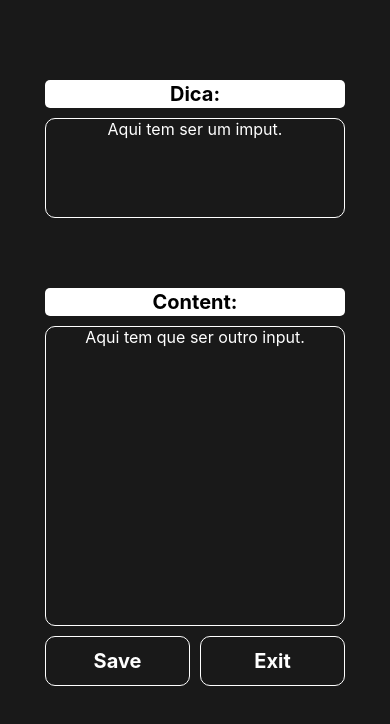
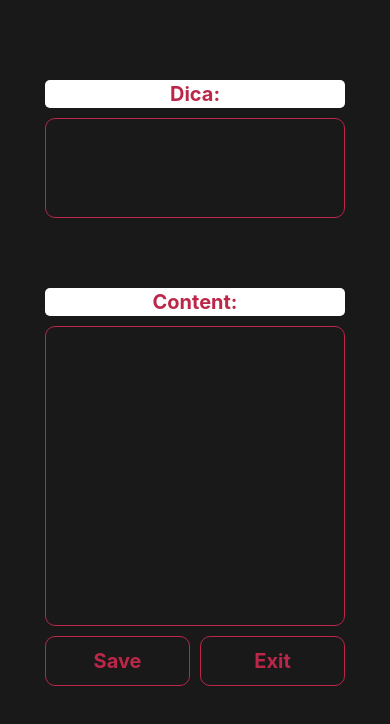
Before and after one commit to gomesht/appFlashcards, a React Native app: screen /AddCards in a window 390 px wide. Shown: the top 724 px of the page. Built offline with nearby package versions, Linux system fonts and the light colour scheme.

Commit message:
alterações de cor e criação dos inputs em add cards

```diff
--- a/src/Components/Common/DefaultButton/index.jsx
+++ b/src/Components/Common/DefaultButton/index.jsx
@@ -23,12 +23,12 @@ const styles = StyleSheet.create({
         alignItems: "center",
         justifyContent: "center",
         borderWidth: 1,
-        borderColor: "#FFFFFF",
+        borderColor: "#BB2649",
         borderRadius: 10,
         marginBottom: 10,
     },
     buttonText: {
-        color: "#FFFFFF",
+        color: "#BB2649",
         fontWeight: "bold",
         fontSize: 20,
     },
--- a/src/Pages/AddCards/index.jsx
+++ b/src/Pages/AddCards/index.jsx
@@ -1,16 +1,20 @@
+import { useNavigation } from "@react-navigation/native";
 import React from "react";
-import { View, Text, Image, ScrollView, StyleSheet } from "react-native";
+import { View, Text, Image, ScrollView, StyleSheet, TextInput } from "react-native";
 
 import DefaultButton from "../../Components/Common/DefaultButton";
 
 export default function AddCards() {
 
+    const navigation = useNavigation();
+
     const handleNavAppSave = () => {
-        console.log("Salvar");
+        alert("FlashCard salvo!");
+        navigation.navigate("Start");
     };
 
     const handleNavAppBack = () => {
-        console.log("Voltar");
+        navigation.navigate("Start");
     };
     return (
         <View style={styles.container}>
@@ -19,16 +23,23 @@ export default function AddCards() {
                     <Text style={styles.title}>
                         Dica:
                     </Text>
-                    <Text style={styles.dica}>
-                        Aqui tem ser um imput.
-                    </Text>
+                    <View>
+                        <TextInput style={styles.dica}
+                            multiline={true}
+                            numberOfLines={2}
+                        />
+                    </View>
 
                     <Text style={styles.title2}>
                         Content:
                     </Text>
-                    <Text style={styles.content}>
-                        Aqui tem que ser outro input.
-                    </Text>
+                    <View style={styles.content}>
+                        <TextInput
+                            style={styles.textArea}
+                            multiline={true}
+                            numberOfLines={6}
+                        />
+                    </View>
                     <View style={styles.botoes}>
                         <DefaultButton
                             style={styles.button}
@@ -65,7 +76,7 @@ const styles = StyleSheet.create({
     title: {
         fontSize: 20,
         fontWeight: "bold",
-        color: "#000",
+        color: "#BB2649",
         textAlign: "center",
         marginTop: 80,
         marginBottom: 10,
@@ -76,7 +87,7 @@ const styles = StyleSheet.create({
     title2: {
         fontSize: 20,
         fontWeight: "bold",
-        color: "#000",
+        color: "#BB2649",
         textAlign: "center",
         marginTop: 10,
         marginBottom: 10,
@@ -86,24 +97,24 @@ const styles = StyleSheet.create({
     },
 
     dica: {
-        color: "white",
+        color: "#BB2649",
         textAlign: "center",
         marginBottom: 60,
         fontSize: 16,
         borderWidth: 1,
-        borderColor: "#FFFFFF",
+        borderColor: "#BB2649",
         borderRadius: 10,
         height: 100,
         width: 300,
 
     },
     content: {
-        color: "white",
+        color: "#BB2649",
         textAlign: "center",
         marginBottom: 10,
         fontSize: 16,
         borderWidth: 1,
-        borderColor: "#FFFFFF",
+        borderColor: "#BB2649",
         borderRadius: 10,
         height: 300,
         width: 300,
@@ -124,5 +135,18 @@ const styles = StyleSheet.create({
         display: "flex",
         flexDirection: "row",
         justifyContent: "space-between",
-    }
+    },
+    textAreaContainer: {
+        marginBottom: 60,
+        fontSize: 16,
+        borderWidth: 1,
+        borderColor: "#BB2649",
+        borderRadius: 10,
+        height: 100,
+        width: 300,
+    },
+    textArea: {
+        height: 150,
+        justifyContent: "flex-start",
+    },
 });
--- a/src/Pages/PlayCards/index.jsx
+++ b/src/Pages/PlayCards/index.jsx
@@ -1,18 +1,22 @@
+import { useNavigation } from "@react-navigation/native";
 import React from "react";
 import { View, Text, Image, ScrollView, StyleSheet } from "react-native";
 
 import DefaultButton from "../../Components/Common/DefaultButton";
 
 export default function PlayCards() {
+    const navigation = useNavigation();
 
     const handleNavAppSee = () => {
+        // criar função para mostrar a explicação apenas após o click
         console.log("Ver explicação");
     };
     const handleNavAppNext = () => {
+        //criar função para renderizar conteúdo do proximo card
         console.log("Proximo card");
     };
     const handleNavAppBack = () => {
-        console.log("Voltar");
+        navigation.navigate("Start");
     };
     return (
         <View style={styles.container}>
@@ -74,7 +78,7 @@ const styles = StyleSheet.create({
     title: {
         fontSize: 20,
         fontWeight: "bold",
-        color: "#000",
+        color: "#BB2649",
         textAlign: "center",
         marginTop: 80,
         marginBottom: 10,
@@ -85,7 +89,7 @@ const styles = StyleSheet.create({
     title2: {
         fontSize: 20,
         fontWeight: "bold",
-        color: "#000",
+        color: "#BB2649",
         textAlign: "center",
         marginTop: 10,
         marginBottom: 10,
@@ -95,24 +99,24 @@ const styles = StyleSheet.create({
     },
 
     dica: {
-        color: "white",
+        color: "#BB2649",
         textAlign: "center",
         marginBottom: 10,
         fontSize: 16,
         borderWidth: 1,
-        borderColor: "#FFFFFF",
+        borderColor: "#BB2649",
         borderRadius: 10,
         height: 100,
         width: 300,
 
     },
     content: {
-        color: "white",
+        color: "#BB2649",
         textAlign: "center",
         marginBottom: 10,
         fontSize: 16,
         borderWidth: 1,
-        borderColor: "#FFFFFF",
+        borderColor: "#BB2649",
         borderRadius: 10,
         height: 300,
         width: 300,
--- a/src/Pages/SeeCards/index.jsx
+++ b/src/Pages/SeeCards/index.jsx
@@ -1,18 +1,22 @@
+import { useNavigation } from "@react-navigation/native";
 import React from "react";
-import { View, Text, Image, ScrollView, StyleSheet } from "react-native";
+import { View, Text, Image, ScrollView, StyleSheet, Alert } from "react-native";
 
 import DefaultButton from "../../Components/Common/DefaultButton";
 
 export default function SeeCards() {
+    const navigation = useNavigation();
 
     const handleNavAppEdit = () => {
-        console.log("editar Card");
+        navigation.navigate("AddCards");
     };
     const handleNavAppExclude = () => {
-        console.log("excluir Card");
+        // fazer função para excluir Card
+        alert("FlashCard excluído!")
+        navigation.navigate("Start");
     };
     const handleNavAppBack = () => {
-        console.log("Voltar");
+        navigation.navigate("Start");
     };
     return (
         <View style={styles.container}>
@@ -79,7 +83,7 @@ const styles = StyleSheet.create({
     title: {
         fontSize: 20,
         fontWeight: "bold",
-        color: "#000",
+        color: "#BB2649",
         textAlign: "center",
         marginTop: 80,
         marginBottom: 10,
@@ -90,12 +94,12 @@ const styles = StyleSheet.create({
 
 
     dica: {
-        color: "white",
+        color: "#BB2649",
         textAlign: "center",
         marginBottom: 10,
         fontSize: 16,
         borderWidth: 1,
-        borderColor: "#FFFFFF",
+        borderColor: "#BB2649",
         borderRadius: 10,
         height: 110,
         width: 240,
--- a/src/Pages/Start/index.jsx
+++ b/src/Pages/Start/index.jsx
@@ -1,3 +1,4 @@
+import { useNavigation } from "@react-navigation/native";
 import React from "react";
 import { View, Text, Image, ScrollView, StyleSheet } from "react-native";
 
@@ -5,14 +6,18 @@ import DefaultButton from "../../Components/Common/DefaultButton";
 
 export default function Start() {
 
-    const handleNavAppSeeCards = () => {
-        console.log("Testando o clique see cards");
+    const navigation = useNavigation();
+
+    function handleNavAppSeeCards() {
+        navigation.navigate("SeeCards");
     };
-    const handleNavAppAddCards = () => {
-        console.log("Testando o clique add");
+
+    function handleNavAppAddCards() {
+        navigation.navigate("AddCards");
     };
-    const handleNavAppPlay = () => {
-        console.log("Testando o clique play");
+
+    function handleNavAppPlay() {
+        navigation.navigate("PlayCards");
     };
 
     return (
@@ -68,7 +73,7 @@ const styles = StyleSheet.create({
     title: {
         fontSize: 30,
         fontWeight: "bold",
-        color: "#000",
+        color: "#BB2649",
         textAlign: "center",
         marginVertical: 40,
         backgroundColor: "#FFFF",
@@ -77,7 +82,7 @@ const styles = StyleSheet.create({
     },
 
     description: {
-        color: "white",
+        color: "#BB2649",
         textAlign: "center",
         marginBottom: 30,
         fontSize: 16,
--- a/src/Routes/AllPages.jsx
+++ b/src/Routes/AllPages.jsx
@@ -15,10 +15,10 @@ export default function AllPages() {
                     headerShown: false,
                 }}
             >
+                <Stack.Screen name="Start" component={Start} />
                 <Stack.Screen name="SeeCards" component={SeeCards} />
                 <Stack.Screen name="AddCards" component={AddCards} />
                 <Stack.Screen name="PlayCards" component={PlayCards} />
-                <Stack.Screen name="Start" component={Start} />
             </Stack.Navigator>
 
 
```
